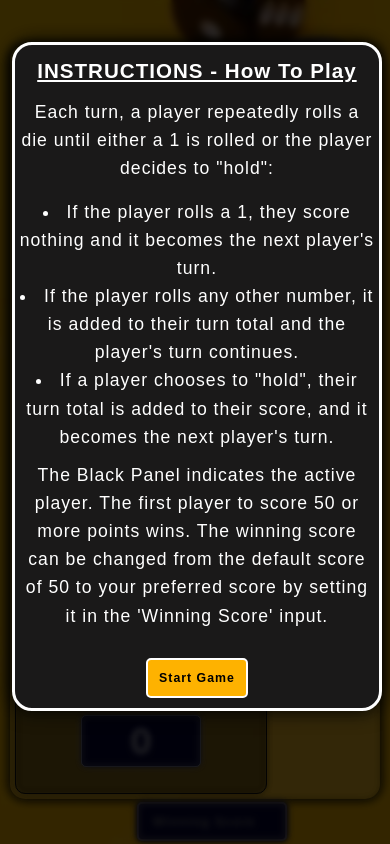
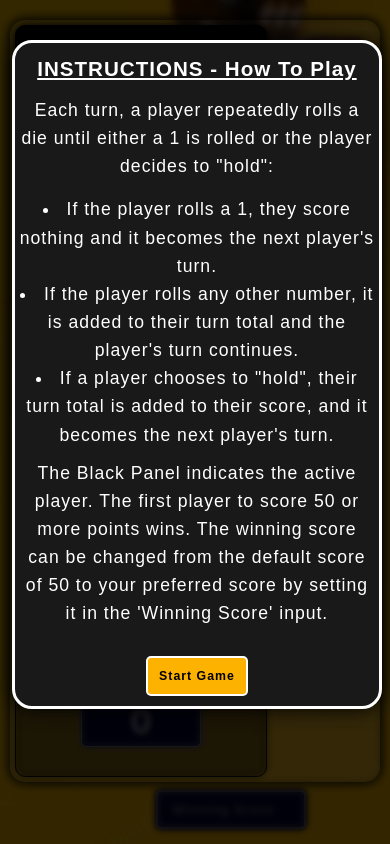
Before and after one commit to UcheDevelops/Dice-Game, a plain HTML site: page index.html in a window 390 px wide. Drawn offline with Linux system fonts and the light colour scheme.

Commit message:
Developed a dice game which is going to be engaged in by two players and the winner is determined by the player who reaches the set winning score first

```diff
--- a/Dice.css
+++ b/Dice.css
@@ -65,7 +65,7 @@ body {
   font-size: 6em;
   color: red;
   background-color: #ffffffbb;
-  width: 105px;
+  width: 170px;
   text-align: center;
   border-radius: 5px;
   margin: 0 auto;
@@ -97,7 +97,7 @@ body {
   height: 100px;
   border: 1px solid #000;
   border-radius: 5px;
-  box-shadow: 0 0 5px #fff;
+  box-shadow: 0 0 10px #fff;
   margin: 5px;
   display: none;
 }
@@ -314,8 +314,8 @@ button:hover {
   }
 
   .diceImg {
-    width: 90px;
-    height: 90px;
+    width: 85px;
+    height: 85px;
   }
 
   .new-gamebtn {
@@ -340,9 +340,10 @@ button:hover {
   }
 }
 
-@media screen and (max-width: 650px) {
+@media screen and (max-width: 670px) {
   body {
-    padding: 45px 10px;
+    padding: 20px 10px;
+    height: 95vh;
   }
 
   .container {
@@ -355,10 +356,6 @@ button:hover {
     height: 46%;
     width: 70%;
     border-radius: 10px;
-  }
-
-  .player-box h1 {
-    margin-top: 13px;
   }
 
   .player2-panel {
@@ -375,26 +372,26 @@ button:hover {
   }
 
   .instructions {
-    top: 7%;
+    top: 5%;
     left: 80%;
   }
 
   .new-gamebtn {
-    top: 47.5%;
+    top: 46.8%;
     left: 4%;
     font-size: 11px;
     padding: 9px 8px;
   }
 
   .rolldicebtn {
-    top: 47.5%;
+    top: 46.8%;
     left: 26.5%;
     font-size: 11px;
     padding: 9px 8px;
   }
 
   .hold-btn {
-    top: 47.5%;
+    top: 46.8%;
     left: 49%;
     font-size: 11px;
     padding: 9px 20px;
@@ -407,7 +404,7 @@ button:hover {
 
   #winning-scoreInput {
     left: 40%;
-    top: 95%;
+    top: 98.5%;
     width: 150px;
     font-size: 0.8em;
     box-shadow: 0 0 5px #000;
@@ -428,12 +425,16 @@ button:hover {
     /* display: none; */
   }
 
+  .blur_background {
+    height: 100vh;
+  }
+
   .how-to-play {
     width: 90%;
     top: 7%;
     left: 6%;
     padding: 10px 15px;
-    line-height: 1.7;
+    line-height: 1.5;
   }
 }
 
@@ -469,16 +470,19 @@ button:hover {
   }
 
   .new-gamebtn {
+    top: 47.5%;
     left: 4%;
     font-size: 9px;
   }
 
   .rolldicebtn {
+    top: 47.5%;
     left: 28.7%;
     font-size: 9px;
   }
 
   .hold-btn {
+    top: 47.5%;
     left: 53%;
     font-size: 9px;
   }
@@ -492,11 +496,6 @@ button:hover {
     height: 75px;
   }
 
-  #winning-scoreInput {
-    top: 95%;
-    left: 35%;
-  }
-
   .how-to-play {
     width: 95%;
     top: 5%;
```
